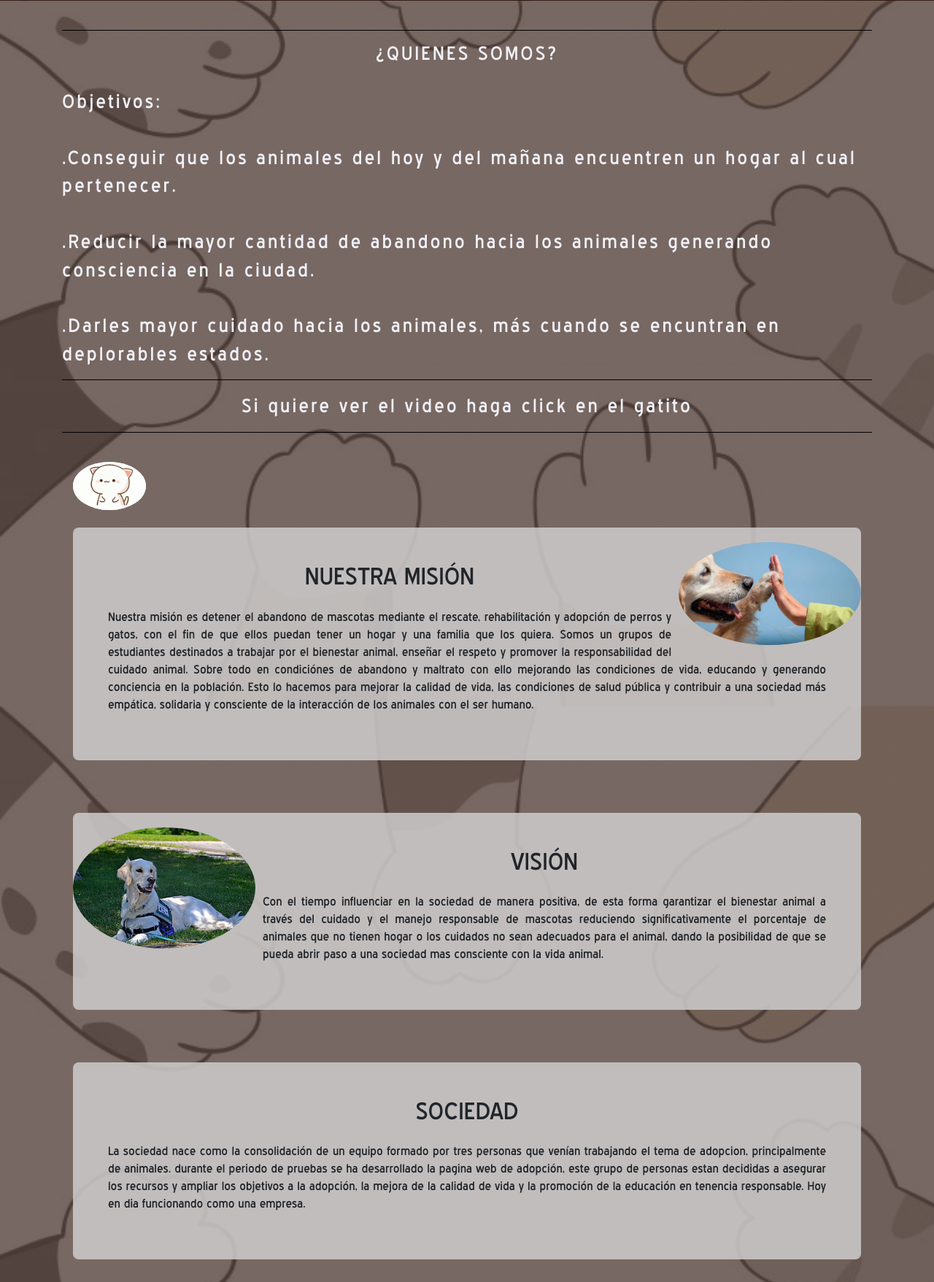
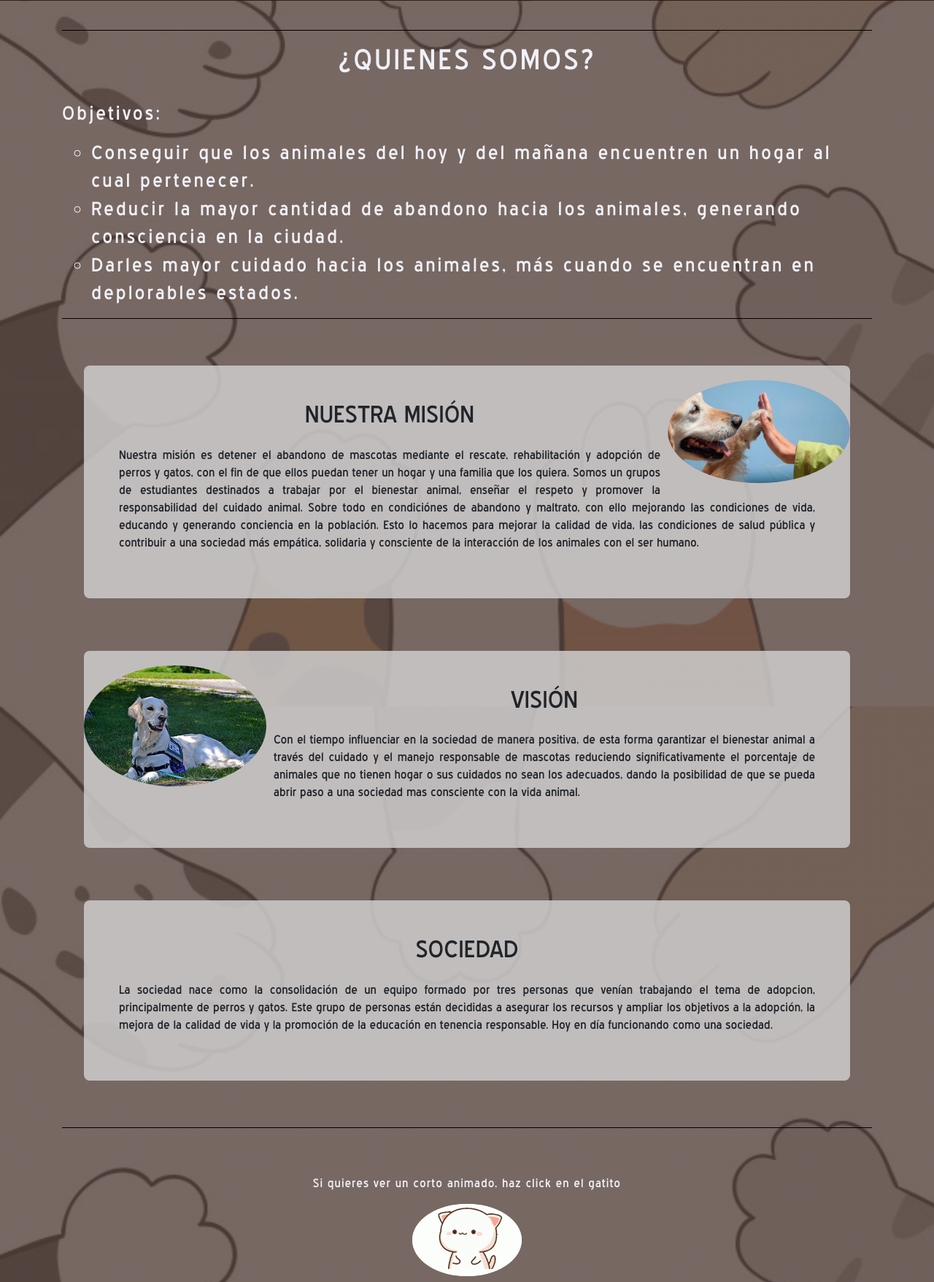
Before and after one commit to ri-arse/Experiencia1_ArayaCornejoOrellana_003D, a plain HTML site: page quienes_somos.html in a window 1280 px wide. Shown: the part 312-2069 px from the top of the page at 73% size. Drawn offline with nearby package versions, Linux system fonts and the light colour scheme.

Commit message:
Finalizando Experiencia 1 con mejoras al sitio

```diff
--- a/css/styles.css
+++ b/css/styles.css
@@ -98,6 +98,10 @@ li{
   list-style:none
 }
 
+.li-puntos{
+  list-style: circle;
+}
+
 
 .section-title1 {
     font-family: "Blue Highway";
@@ -185,12 +189,9 @@ hr {
   letter-spacing: 3px;
   font-family: "Blue Highway";
   font-size: 2vw;
-
 }
 
-
 .textOverImage{
-
   width:100%;
   display:inline-block;
   border-radius:4px;
@@ -201,8 +202,7 @@ hr {
 }
 
 .textOverImage > input{
-        display:none
-        ;
+  display:none;
 }
 
 .textOverImage > div,.textOverImage > h2{
@@ -251,7 +251,7 @@ hr {
 
 
     @keyframes myfirst {
-      0%   {background-color:rgb(255, 255, 255); left:300px; top:0px;}
+      0%   {background-color:rgb(255, 255, 255); left:150px; top:0px;}
       25%  {background-color:rgb(255, 255, 255); left:0px; top:0px;}
       50%  {background-color:rgb(255, 255, 255); left:0px; top:0px;}
       75%  {background-color:rgb(255, 255, 255); left:0px; top:0px;}
@@ -261,11 +261,11 @@ hr {
     .f-img{
       border-radius: 50%;
       display: block;
-      width: 100px;
-      height: 100px;
+      width: 150px;
+      height: 150px;
       position: relative;
-      animation: myfirst 4s linear 4s infinite alternate;
-
+      margin:auto;
+      animation: myfirst 3s linear 3s infinite alternate;
   }
 
   .img1{
@@ -282,7 +282,6 @@ hr {
     width: 250px;
     height: 250px;
     border: 2px ;
-    border-radius: 5px;
     float:left;
     margin: 20px 10px 10px 0;
     display: block;
@@ -294,5 +293,13 @@ hr {
     text-align:center;
     letter-spacing: 3px;
     font-family: "Blue Highway";
-    font-size: 2vw;
+    font-size: 3vw;
   }
+
+.lala2{
+    color: rgb(240, 240, 247);
+    text-align:center;
+    letter-spacing: 1px;
+    font-family: "Blue Highway";
+    font-size: 1rem;
+}
--- a/quienes_somos.html
+++ b/quienes_somos.html
@@ -43,20 +43,16 @@
         <div class="container">
           <hr>
               <h1 class="lala">¿QUIENES SOMOS?</h1><br>
-              <p class="p-galery">Objetivos:<br><br>
-              .Conseguir que los animales del hoy y del mañana encuentren un hogar al cual pertenecer.<br><br>
-              .Reducir la mayor cantidad de abandono hacia los animales generando consciencia en la ciudad. <br><br>
-              .Darles mayor cuidado hacia los animales, más cuando se encuntran en deplorables estados.  </p>
-              <hr>
-              <p class="lala">Si quiere ver el video haga click en el gatito</p>
-              <hr>
-            </div>
+              <p class="p-galery">Objetivos:<br></p>
+              <ul>
+                <li class="p-galery li-puntos"> Conseguir que los animales del hoy y del mañana encuentren un hogar al cual pertenecer.</li>
+                <li class="p-galery li-puntos"> Reducir la mayor cantidad de abandono hacia los animales, generando consciencia en la ciudad.</li>
+                <li class="p-galery li-puntos"> Darles mayor cuidado hacia los animales, más cuando se encuentran en deplorables estados.</li>
+              </ul>
+              <hr><br>
           <br>
         <div class="container">
-          <div class="clearfix">
           <div class="container">
-              <a href="https://www.youtube.com/watch?v=pp-UYqOtxX4"target="_blank"><img class="f-img img-fluid" src="img/gatito.gif"></a>
-              <br>
               <img class="img1 img-fluid intro-img mb-3 mb-lg-0" src="img/ms.jpg">
                 <div class="intro-text left-0 text-center bg-parrafo1 p-5">
                   <h2 class="section-title1 mb-4">
@@ -65,12 +61,11 @@
                   <p class="p-texto1">Nuestra misión es detener el abandono de mascotas mediante el
                    rescate, rehabilitación y adopción de perros y gatos, con el fin de que ellos puedan tener un hogar y
                     una familia que los quiera. Somos un grupos de estudiantes destinados a trabajar por el bienestar animal, enseñar el respeto y
-                   promover la responsabilidad del cuidado animal. Sobre todo en condiciónes de abandono y maltrato con ello mejorando las condiciones de vida,
+                   promover la responsabilidad del cuidado animal. Sobre todo en condiciónes de abandono y maltrato, con ello mejorando las condiciones de vida,
                     educando y generando conciencia en la población. Esto lo hacemos para mejorar la calidad de vida,
                     las condiciones de salud pública y contribuir a una sociedad más empática,
                     solidaria y consciente de la interacción de los animales con el ser humano.
                   </p>
-              </div>
                 </div>
           </div>
           </div>
@@ -85,7 +80,7 @@
                     </h2>
                   <p class="p-texto1">Con el tiempo influenciar en la sociedad de manera positiva, de esta forma garantizar el bienestar
                      animal a través del cuidado y el manejo responsable de mascotas reduciendo significativamente el porcentaje de animales que no tienen hogar
-                     o los cuidados no sean adecuados para el animal, dando la posibilidad de que se pueda abrir paso a una sociedad mas consciente con la vida animal.
+                     o sus cuidados no sean los adecuados, dando la posibilidad de que se pueda abrir paso a una sociedad mas consciente con la vida animal.
                   </p>
                 </div>
               </div>
@@ -99,13 +94,26 @@
                       <h2 class="section-title1 mb-4">
                         <div>Sociedad</div>
                       </h2>
-                    <p class="p-texto1">  La sociedad nace como la consolidación de un equipo formado por tres personas que venían trabajando el tema de adopcion, principalmente de animales. durante el periodo de pruebas se ha desarrollado
-                      la pagina web de adopción, este grupo de personas estan decididas a asegurar los recursos y ampliar los objetivos a la adopción, la mejora de la calidad de vida y la promoción de la educación en tenencia responsable. Hoy en dia funcionando como una empresa.
+                    <p class="p-texto1"> La sociedad nace como la consolidación de un equipo formado por tres personas que venían trabajando el tema de adopcion, principalmente de perros y gatos. Este grupo de personas están decididas a asegurar los recursos y ampliar los objetivos a la adopción, la mejora de la calidad de vida y la promoción de la educación en tenencia responsable. Hoy en día funcionando como una sociedad.
                     </p>
                   </div>
                 </div>
               </div>
+              <br><br>
             </div>
+            <hr>
+            <br>
+          </div>
+        </div>
+      <br>
+      <div class="container">
+        <p class="lala2">Si quieres ver un corto animado, haz click en el gatito</p>
+        <div class="container">
+          <a href="https://www.youtube.com/watch?v=pp-UYqOtxX4"target="_blank"><img class="f-img img-fluid" src="img/gatito.gif"></a>
+        </div>
+      </div>
+
+
       <br><br><br>
 
         <!-- Bootstrap core JavaScript -->
```
Lines whose indentation alone changed are shown as unchanged.
